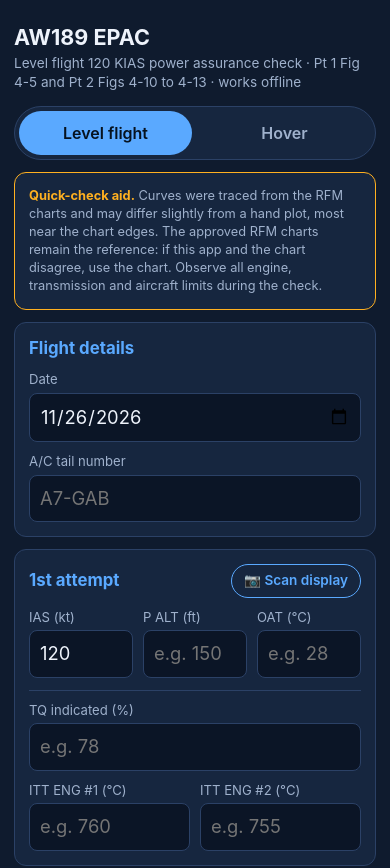
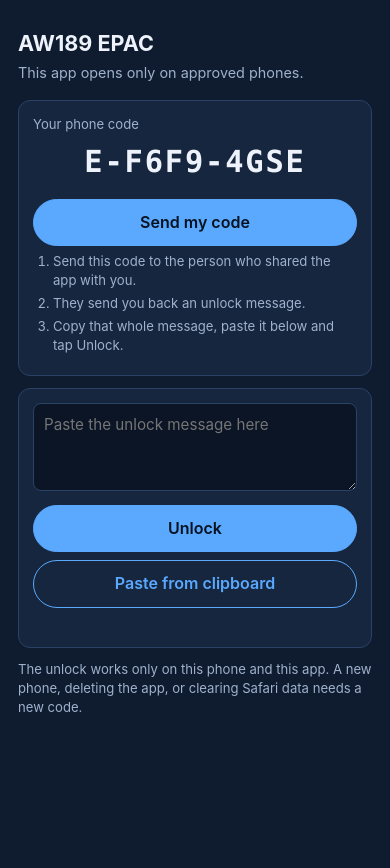
Before and after one commit to ChristoB12387/Epac, a plain HTML site: page index.html in a window 390 px wide. Shown: the top 868 px of the page. After the commit the page ends 844 px from the top, so only its background shows below. Drawn offline with Linux system fonts and the light colour scheme.

Commit message:
Add phone lock: opens only with an unlock signed for this phone's code
Co-Authored-By: Claude Opus 5.5 <noreply@anthropic.com>
Claude-Session: https://claude.ai/code/session_01AEyxkkTPbMvzDbzSkn3vg7

```diff
--- a/index.html
+++ b/index.html
@@ -9,6 +9,7 @@
 <meta name="apple-mobile-web-app-title" content="EPAC">
 <meta name="apple-mobile-web-app-status-bar-style" content="black-translucent">
 <meta name="theme-color" content="#0f1b2e">
+<script>window.LOCK_APP={id:"E",name:"AW189 EPAC"};</script><script src="lock.js"></script>
 <title>AW189 EPAC</title>
 <style>
   :root { --bg:#0f1b2e; --panel:#16263f; --line:#2b4166; --fg:#eef3fb; --muted:#9fb1cc; --ok:#2fbf71; --bad:#ff5d5d; --warn:#ffb020; --accent:#5aa9ff; }
--- /dev/null
+++ b/lock.js
@@ -0,0 +1,108 @@
+// Phone lock: the app opens only on phones that have an unlock code made for that phone's code.
+// Unlock codes are ECDSA P-256 signatures made by the owner's private link-maker page;
+// this file holds only the public key, which can check a code but cannot make one.
+(function () {
+  var APP = window.LOCK_APP || { id: 'X', name: 'App' };
+  var PUB = {"kty": "EC", "crv": "P-256", "x": "OxLLIK5RqtLGRyzO8u1zTDmBi2qL2uZt8GXnXqOyoQA", "y": "kT7-Spd4zNSGU-HYNMbPlRjFdUxSo-fusBL8nu4SEKQ"};
+  var KCODE = 'aw189-phone-code-' + APP.id, KUNL = 'aw189-unlock-' + APP.id;
+  var de = document.documentElement;
+  de.classList.add('locked');
+  var st = document.createElement('style');
+  st.textContent = 'html.locked body > *:not(#lockscreen){display:none !important}' +
+    '#lockscreen{position:fixed;inset:0;z-index:9999;overflow-y:auto;background:#0f1b2e;color:#eef3fb;font:16px/1.45 -apple-system,BlinkMacSystemFont,"Segoe UI",Roboto,Arial,sans-serif;padding:calc(24px + env(safe-area-inset-top)) 18px calc(30px + env(safe-area-inset-bottom))}' +
+    '#lockscreen .lk{max-width:520px;margin:0 auto}' +
+    '#lockscreen h1{font-size:1.35rem;margin:4px 0 4px}#lockscreen .sub{color:#9fb1cc;font-size:.9rem;margin-bottom:16px}' +
+    '#lockscreen .card{background:#16263f;border:1px solid #2b4166;border-radius:12px;padding:14px;margin:12px 0}' +
+    '#lockscreen .code{font:700 1.9rem/1.2 ui-monospace,Menlo,monospace;letter-spacing:.06em;text-align:center;padding:10px 0;user-select:all;-webkit-user-select:all}' +
+    '#lockscreen button{font:inherit;font-weight:600;padding:11px 16px;border-radius:999px;border:1px solid #5aa9ff;background:#5aa9ff;color:#06121f;width:100%;margin-top:8px}' +
+    '#lockscreen button.ghost{background:transparent;color:#5aa9ff}' +
+    '#lockscreen textarea{font:inherit;font-size:.95rem;width:100%;min-height:88px;border-radius:8px;border:1px solid #2b4166;background:#0b1526;color:#eef3fb;padding:10px;box-sizing:border-box}' +
+    '#lockscreen .note{font-size:.82rem;color:#9fb1cc}#lockscreen .msg{margin-top:8px;font-size:.9rem;min-height:1.2em}' +
+    '#lockscreen .bad{color:#ff5d5d}#lockscreen .ok{color:#2fbf71}#lockscreen ol{padding-left:20px;margin:6px 0}#lockscreen li{margin:4px 0}' +
+    '.lock-who{font-size:.75rem;color:#9fb1cc;text-align:center;margin:18px 0 6px}';
+  (document.head || de).appendChild(st);
+
+  function get(k) { try { return localStorage.getItem(k); } catch (e) { return null; } }
+  function set(k, v) { try { localStorage.setItem(k, v); return true; } catch (e) { return false; } }
+  function phoneCode() {
+    var c = get(KCODE);
+    if (c && /^[A-Z]-[A-Z2-9]{4}-[A-Z2-9]{4}$/.test(c)) return c;
+    var A = 'ABCDEFGHJKMNPQRSTUVWXYZ23456789', r = new Uint8Array(8), s = '';
+    crypto.getRandomValues(r);
+    for (var i = 0; i < 8; i++) s += A[r[i] % A.length];
+    c = APP.id + '-' + s.slice(0, 4) + '-' + s.slice(4);
+    set(KCODE, c);
+    return c;
+  }
+  function b64u(s) { s = s.replace(/-/g, '+').replace(/_/g, '/'); while (s.length % 4) s += '='; var b = atob(s), u = new Uint8Array(b.length); for (var i = 0; i < b.length; i++) u[i] = b.charCodeAt(i); return u; }
+  var keyP = null;
+  function key() { return keyP || (keyP = crypto.subtle.importKey('jwk', PUB, { name: 'ECDSA', namedCurve: 'P-256' }, false, ['verify'])); }
+  // token: base64url(name) "." base64url(signature over "<phone code>|<name>")
+  function check(token) {
+    var m = /([A-Za-z0-9_-]{2,60})\.([A-Za-z0-9_-]{85,87})/.exec(token || '');
+    if (!m) return Promise.resolve(null);
+    var name;
+    try { name = new TextDecoder().decode(b64u(m[1])); } catch (e) { return Promise.resolve(null); }
+    var msg = new TextEncoder().encode(phoneCode() + '|' + name);
+    return key().then(function (k) { return crypto.subtle.verify({ name: 'ECDSA', hash: 'SHA-256' }, k, b64u(m[2]), msg); })
+      .then(function (ok) { return ok ? { name: name, token: m[0] } : null; }, function () { return null; });
+  }
+  function open(name) {
+    de.classList.remove('locked');
+    var ls = document.getElementById('lockscreen'); if (ls) ls.remove();
+    var main = document.querySelector('main');
+    if (main && !document.querySelector('.lock-who')) { var d = document.createElement('div'); d.className = 'lock-who'; d.textContent = 'Unlocked for ' + name + ' on this phone · ' + phoneCode(); main.appendChild(d); }
+    window.LOCK_USER = name;
+  }
+  function show() {
+    var code = phoneCode();
+    var ios = /iPhone|iPad|iPod/.test(navigator.userAgent), standalone = window.navigator.standalone === true || (window.matchMedia && matchMedia('(display-mode: standalone)').matches);
+    var d = document.createElement('div'); d.id = 'lockscreen';
+    d.innerHTML = '<div class="lk"><h1>' + APP.name + '</h1><div class="sub">This app opens only on approved phones.</div>' +
+      (ios && !standalone ? '<div class="card" style="border-color:#ffb020"><b style="color:#ffb020">First add it to your Home Screen.</b><div class="note" style="margin-top:4px">Tap Share → Add to Home Screen, then open the app from the home-screen icon and ask for your code from there. The home-screen app has its own phone code, so a code made for Safari will not unlock it.</div></div>' : '') +
+      '<div class="card"><div class="note">Your phone code</div><div class="code" id="lk-code"></div>' +
+      '<button type="button" id="lk-send">Send my code</button>' +
+      '<ol class="note"><li>Send this code to the person who shared the app with you.</li><li>They send you back an unlock message.</li><li>Copy that whole message, paste it below and tap Unlock.</li></ol></div>' +
+      '<div class="card"><textarea id="lk-in" placeholder="Paste the unlock message here" autocapitalize="off" autocorrect="off" spellcheck="false"></textarea>' +
+      '<button type="button" id="lk-go">Unlock</button><button type="button" class="ghost" id="lk-paste">Paste from clipboard</button><div class="msg" id="lk-msg"></div></div>' +
+      '<div class="note">The unlock works only on this phone and this app. A new phone, deleting the app, or clearing Safari data needs a new code.</div></div>';
+    document.body.appendChild(d);
+    document.getElementById('lk-code').textContent = code;
+    var msgEl = document.getElementById('lk-msg');
+    var req = APP.name + ' unlock request. My phone code: ' + code;
+    document.getElementById('lk-send').onclick = function () {
+      if (navigator.share) { navigator.share({ text: req }).catch(function () {}); return; }
+      (navigator.clipboard ? navigator.clipboard.writeText(req) : Promise.reject()).then(function () { msgEl.className = 'msg ok'; msgEl.textContent = 'Copied. Paste it into a message.'; }, function () { msgEl.className = 'msg'; msgEl.textContent = 'Copy the code above and send it.'; });
+    };
+    document.getElementById('lk-paste').onclick = function () {
+      if (!navigator.clipboard || !navigator.clipboard.readText) { msgEl.className = 'msg'; msgEl.textContent = 'Long-press the box and choose Paste.'; return; }
+      navigator.clipboard.readText().then(function (t) { document.getElementById('lk-in').value = t; go(); }, function () { msgEl.className = 'msg'; msgEl.textContent = 'Long-press the box and choose Paste.'; });
+    };
+    function go() {
+      var t = document.getElementById('lk-in').value;
+      msgEl.className = 'msg'; msgEl.textContent = 'Checking…';
+      check(t).then(function (r) {
+        if (r) { set(KUNL, r.token); open(r.name); return; }
+        // several unlocks in one message (one per app): try each
+        var all = t.match(/[A-Za-z0-9_-]{2,60}\.[A-Za-z0-9_-]{85,87}/g) || [];
+        var i = 0;
+        (function next() {
+          if (i >= all.length) { msgEl.className = 'msg bad'; msgEl.textContent = all.length ? 'That unlock was made for a different phone code or app. Ask for one made for ' + code + '.' : 'No unlock found in that text. Paste the whole message.'; return; }
+          check(all[i++]).then(function (r2) { if (r2) { set(KUNL, r2.token); open(r2.name); } else next(); });
+        })();
+      });
+    }
+    document.getElementById('lk-go').onclick = go;
+  }
+  function start() {
+    if (!window.crypto || !crypto.subtle) { show(); return; }
+    // an unlock can also arrive in the link (#unlock=...)
+    var h = /[#&]unlock=([^&]+)/.exec(location.hash);
+    var saved = get(KUNL);
+    (h ? check(decodeURIComponent(h[1])) : Promise.resolve(null)).then(function (r) {
+      if (r) { set(KUNL, r.token); history.replaceState(null, '', location.pathname + location.search); return r; }
+      return saved ? check(saved) : null;
+    }).then(function (r) { if (r) open(r.name); else show(); });
+  }
+  if (document.readyState === 'loading') document.addEventListener('DOMContentLoaded', start); else start();
+})();
```
Also changed, not shown: sw.js (added, +11 -0 lines).
